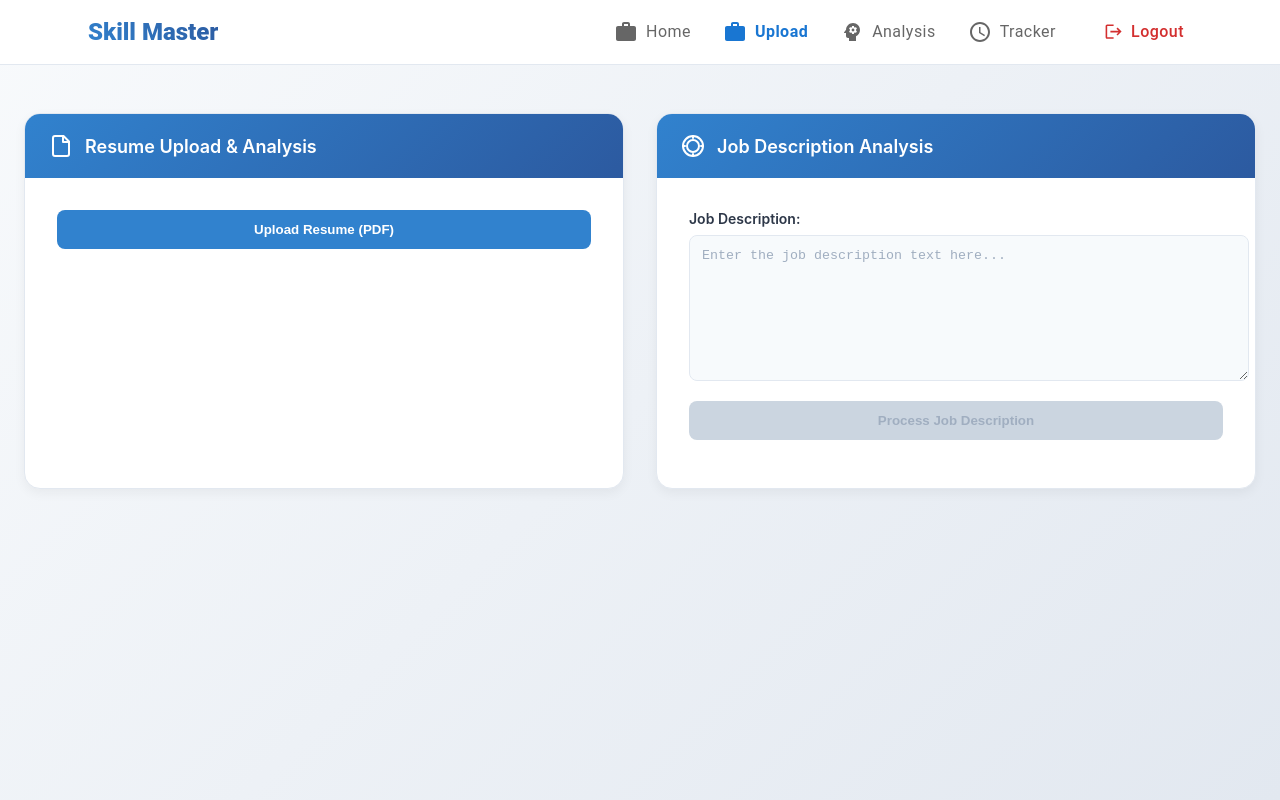
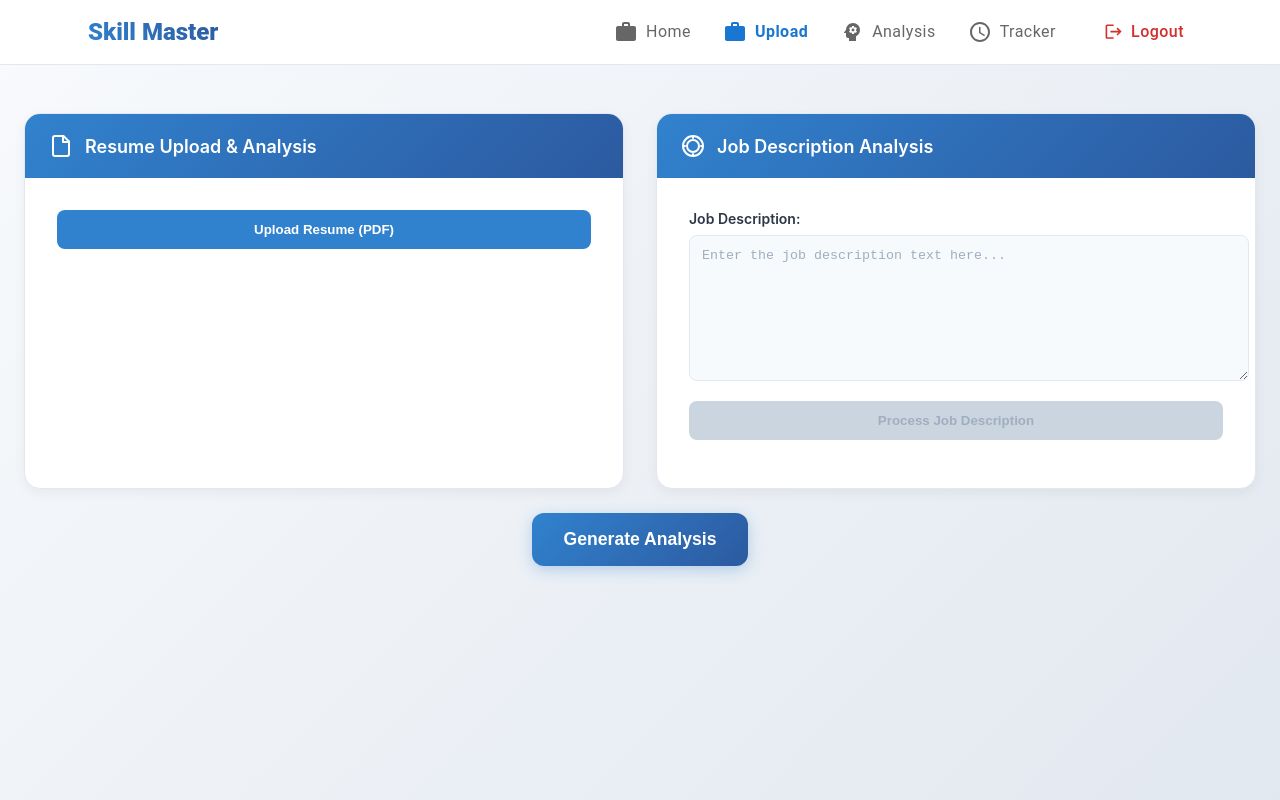
Before and after one commit to prithishsamanta/CareerLift, a React (Create React App) app in the folder frontend/: page /upload in a window 1280 px wide. Built offline with nearby package versions, Linux system fonts and the light colour scheme.

Commit message:
36-18-add-a-generate-analysis-button

```diff
--- a/frontend/src/pages/ExtractPage.tsx
+++ b/frontend/src/pages/ExtractPage.tsx
@@ -1,9 +1,12 @@
 import React, { useState, useRef } from 'react';
+import { useNavigate } from 'react-router-dom';
 import Header from '../components/Header';
 import '../styles/ExtractPage.css';
 
 // Main App component containing the entire application flow
 const ExtractPage = () => {
+    const navigate = useNavigate();
+
     // State to manage the file upload progress and status
     const [uploadProgress, setUploadProgress] = useState(0);
     const [uploadStatus, setUploadStatus] = useState('');
@@ -328,6 +331,16 @@ const ExtractPage = () => {
                     </div>
                 </div>
             </div>
+
+            {/* Generate Analysis Button */}
+            <div className="analysis-button-container">
+                <button
+                    className="generate-analysis-btn"
+                    onClick={() => navigate('/analysis')}
+                >
+                    Generate Analysis
+                </button>
+            </div>
         </div>
     );
 };
--- a/frontend/src/styles/ExtractPage.css
+++ b/frontend/src/styles/ExtractPage.css
@@ -17,7 +17,7 @@ body {
     display: flex;
     gap: 2rem;
     flex-direction: column;
-    padding: 3rem 1.5rem 4rem 1.5rem;
+    padding: 3rem 1.5rem 1rem 1.5rem;
     max-width: 1400px; /* Made wider */
     margin: 0 auto;
 }
@@ -488,3 +488,38 @@ body {
         justify-content: center;
     }
 }
+
+/* Generate Analysis Button */
+.analysis-button-container {
+  display: flex;
+  justify-content: center;
+  margin-top: 0.5rem;
+  margin-bottom: 2rem;
+  padding-bottom: 2rem;
+}
+
+.generate-analysis-btn {
+  background: linear-gradient(135deg, #3182ce 0%, #2c5aa0 100%);
+  color: white;
+  border: none;
+  padding: 1rem 2rem;
+  border-radius: 12px;
+  font-size: 1.1rem;
+  font-weight: 600;
+  cursor: pointer;
+  transition: all 0.3s ease;
+  box-shadow: 0 4px 15px rgba(49, 130, 206, 0.3);
+  text-transform: none;
+  min-width: 200px;
+}
+
+.generate-analysis-btn:hover {
+  transform: translateY(-2px);
+  box-shadow: 0 8px 25px rgba(49, 130, 206, 0.4);
+  background: linear-gradient(135deg, #2c5aa0 0%, #2a4d8d 100%);
+}
+
+.generate-analysis-btn:active {
+  transform: translateY(0);
+  box-shadow: 0 4px 15px rgba(49, 130, 206, 0.3);
+}
```
